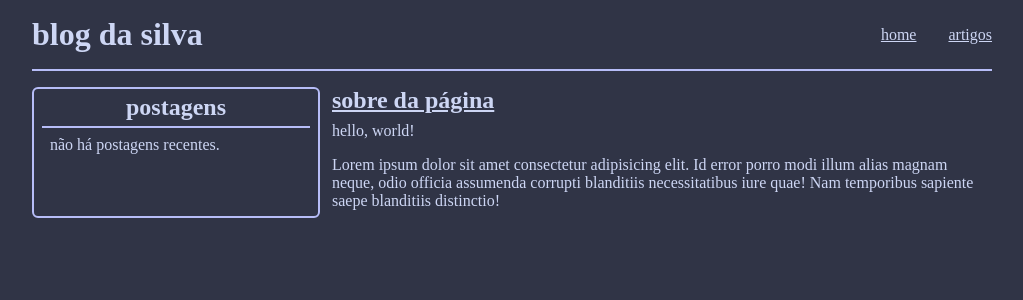
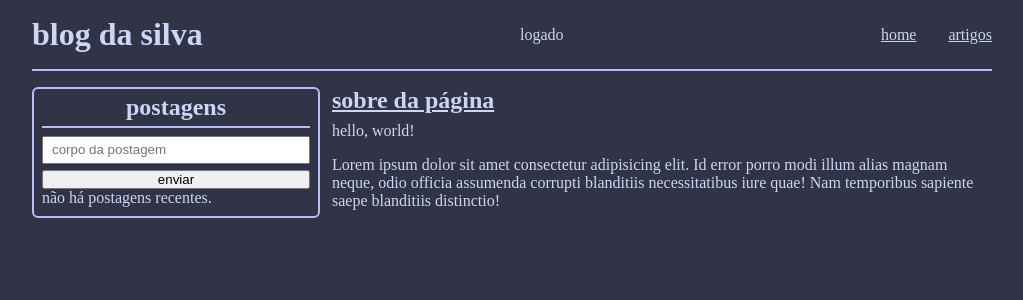
Before and after one commit to yuriteixeirac/blog, a Flask app: page / in a window 1280 px wide. Shown: the top 300 px of the page, without its empty margins (128-1151 px from the left). Run offline with Flask 3, Linux system fonts and the light colour scheme; the visitor is signed in with stand-in values (Sample User, id 1); data that the repository does not hold is empty; some web fonts are replaced.

Commit message:
feat: formulário de postagem caso usuário esteja logado

```diff
--- a/app/forms.py
+++ b/app/forms.py
@@ -10,3 +10,7 @@ class LoginForm(FlaskForm):
         wtforms.validators.DataRequired(),
         wtforms.validators.Length(min=8)
     ])
+
+
+class PostagemForm(FlaskForm):
+    corpo = wtforms.StringField(validators=[wtforms.validators.DataRequired(), wtforms.validators.Length(1, 324)])
--- a/app/routes.py
+++ b/app/routes.py
@@ -1,19 +1,34 @@
 from datetime import datetime
 
-from flask import redirect, render_template, url_for
-from flask_login import login_user
+from flask import redirect, render_template, request, url_for
+from flask_login import login_required, login_user, current_user, logout_user
 from sqlalchemy import select
 from werkzeug.security import check_password_hash
 
 from app import app, db
-from app.forms import LoginForm
+from app.forms import LoginForm, PostagemForm
 from app.models import Usuario
+from app.models.postagem import Postagem
 
 
-@app.route('/')
+@app.route('/', methods=['GET', 'POST'])
 def home():
-    return render_template('index.html', postagens=[])
+    if request.method == 'GET':
+        postagens = db.session.scalars(
+            select(Postagem)
+        ).all()[::-1]
 
+        return render_template('index.html', postagens=postagens, usuario=current_user)
+
+    postagem = Postagem(
+        corpo=request.form.get('corpo'),
+        autor=current_user
+    )
+
+    db.session.add(postagem)
+    db.session.commit()
+
+    return redirect(url_for('home'), )
 
 @app.route('/login', methods=['GET', 'POST'])
 def login():
@@ -37,3 +52,10 @@ def login():
     login_user(usuario)
 
     return redirect(url_for('home'))
+
+
+@app.route('/logout')
+@login_required
+def logout():
+    logout_user()
+    return redirect(url_for('home'))
--- a/app/static/style.css
+++ b/app/static/style.css
@@ -56,7 +56,7 @@ main {
 	border-bottom: 2px solid #b7bdf8;
 }
 
-#postagens > article {
+.postagens > article {
 	border: 2px solid #b7bdf8;
 	padding: 10px;
 	margin: 8px 0;
@@ -64,7 +64,7 @@ main {
 }
 
 .postagens {
-	padding: 0.5rem;
+	padding: 0.5rem 0;
 }
 
 #home > #intro {
@@ -73,3 +73,18 @@ main {
 	gap: 1rem;
 	padding: 0.5rem 0;
 }
+
+.form-field {
+	display: flex;
+	flex-direction: column;
+}
+
+#postagem-form {
+	display: flex;
+	flex-direction: column;
+	gap: 6px;
+}
+
+#postagem-form > input[type=text] {
+	padding: 0.3rem 0.5rem;
+}
--- a/app/templates/index.html
+++ b/app/templates/index.html
@@ -7,12 +7,19 @@
 	<section id="postagens">
 		<h2>postagens</h2>
 		<div class="postagens">
+			{% if usuario and usuario.is_authenticated %}
+				<form id="postagem-form" action="" method="post">
+					<input name="corpo" type="text" placeholder="corpo da postagem">
+					<button type="submit">enviar</button>
+				</form>
+			{% endif %}
+
 			{% if postagens %}
 				{% for postagem in postagens %}
 					<article>
 						<p>{{ postagem.corpo }}</p>
+						<p>{{ postagem.criado_em }}</p>
 					</article>
-					<p>{{ postagem.data }}</p>
 				{% endfor %}
 			{% else %}
 				<p>não há postagens recentes.</p>
--- a/app/templates/partials/_header.html
+++ b/app/templates/partials/_header.html
@@ -1,5 +1,9 @@
 <header>
 	<h1>blog da silva</h1>
+
+	{% if usuario and usuario.is_authenticated %}
+		<p>logado</p>
+	{% endif %}
 
 	<nav>
 		<ul>
```
